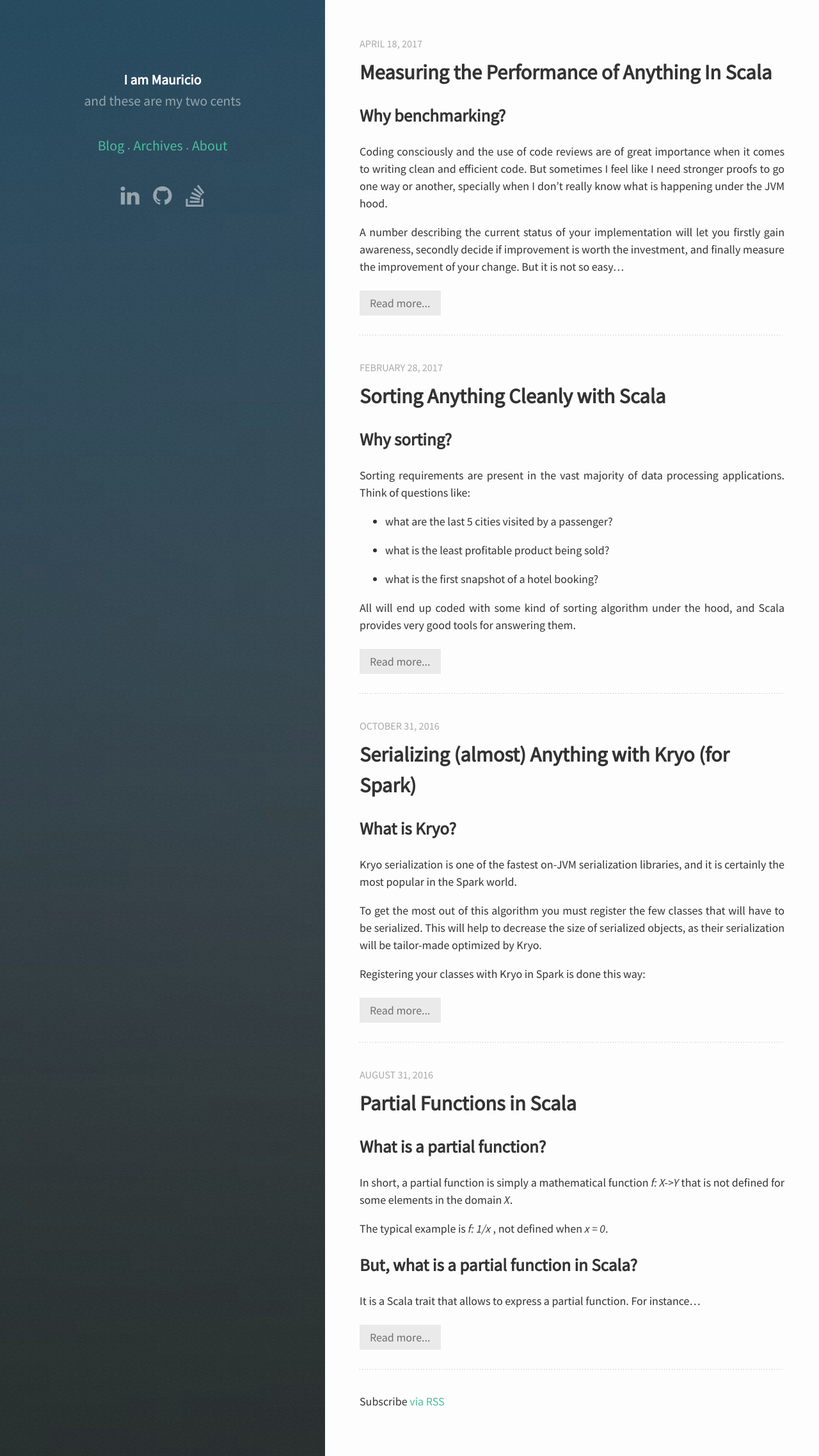
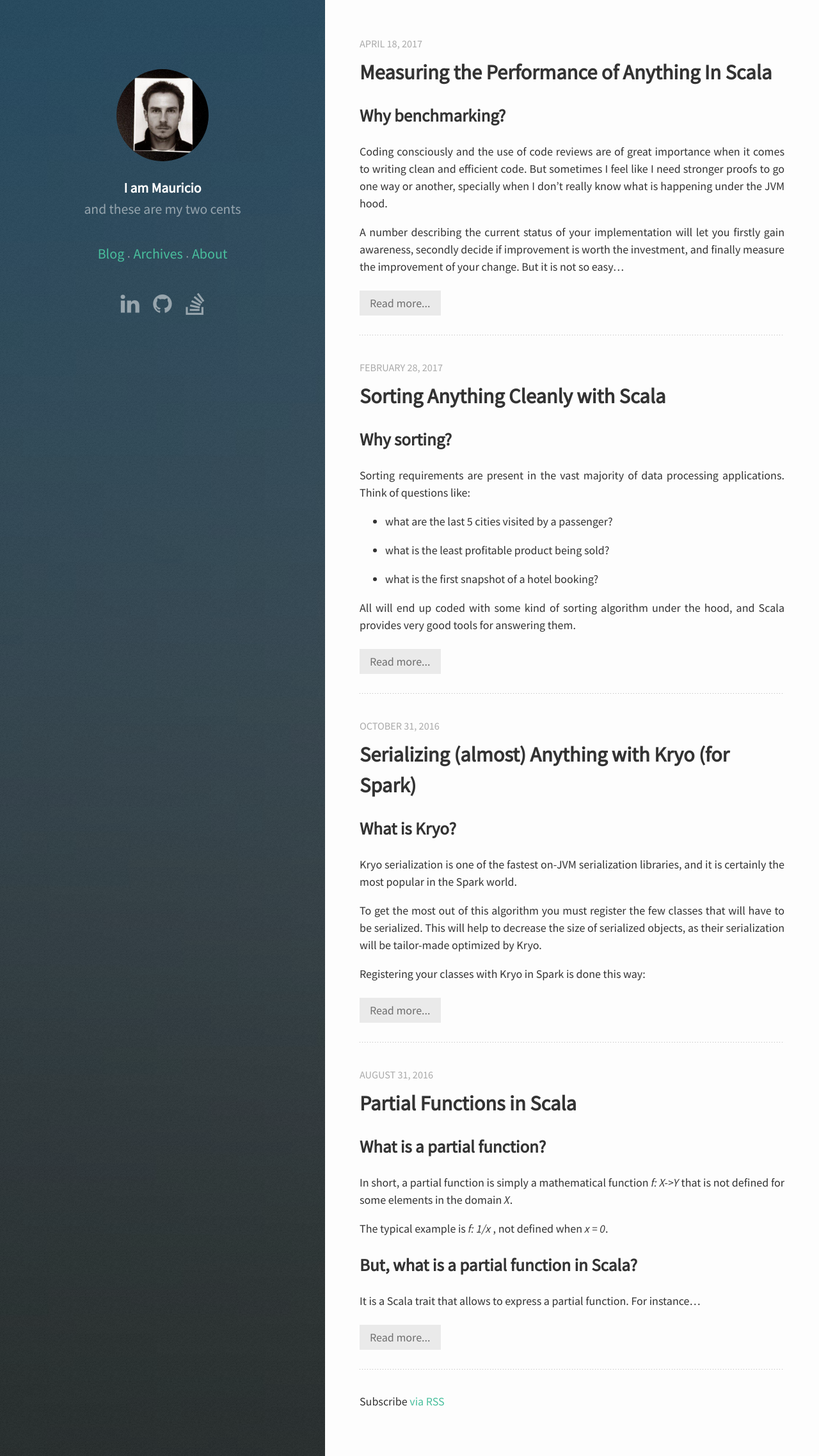
Before and after one commit to mauriciojost/mauriciojost.github.io, a Jekyll site: the page built from index.html, in a window 1280 px wide. Shown: the whole page at 64% size. Built offline with Jekyll 4.4.1, drawn with Linux system fonts in a browser that asks for light colours; nearby versions of some CDN libraries; Markdown is read by kramdown in place of the engine named in the settings.

Commit message:
Update profile image

```diff
--- a/_includes/header.html
+++ b/_includes/header.html
@@ -1,6 +1,6 @@
 <header id="sidebar">
   <a href="{{ site.baseurl }}/"/>
-    <!--<img src="/images/giraffe.png" class="avatar" alt="Cartoon giraffe" />-->
+    <img src="/images/mjost-profile-photo.jpg" class="avatar" alt="Mauricio Jost" />
   </a>
 
   <h1>
```
Also changed, not shown: images/giraffe.png (deleted), images/mjost-profile-photo.jpg (added).
